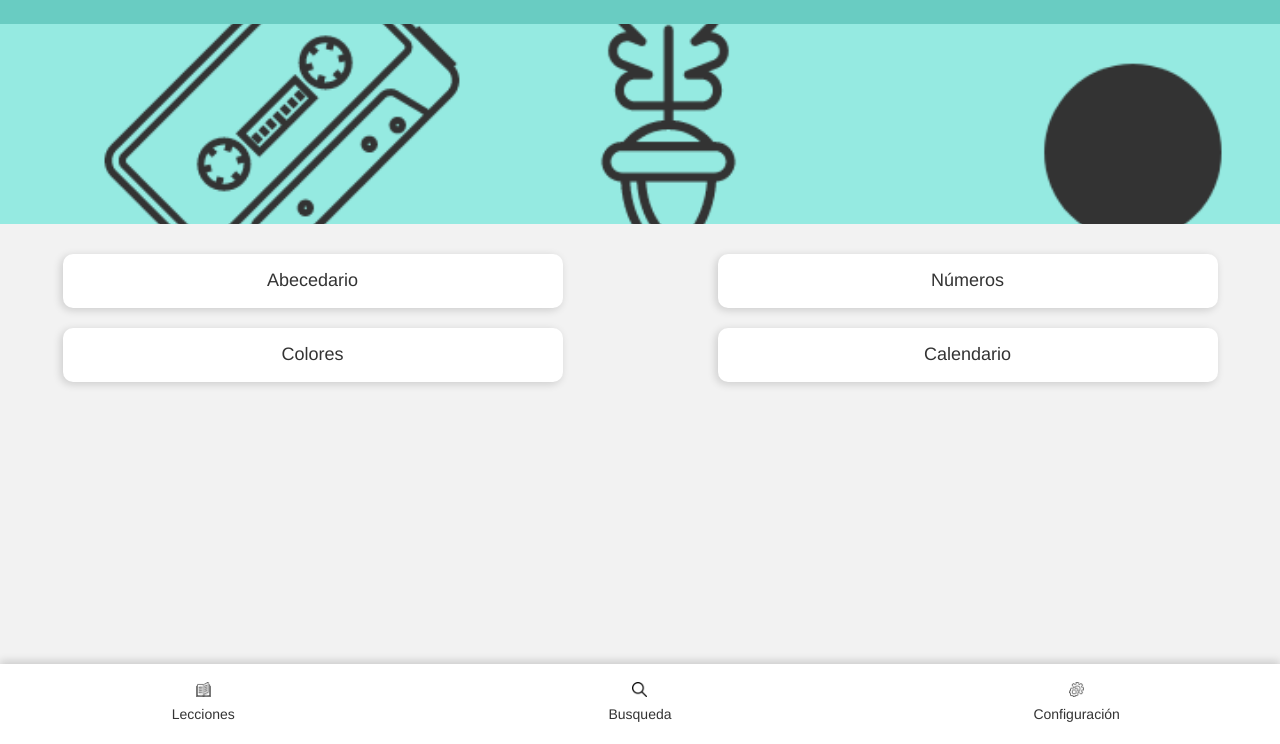
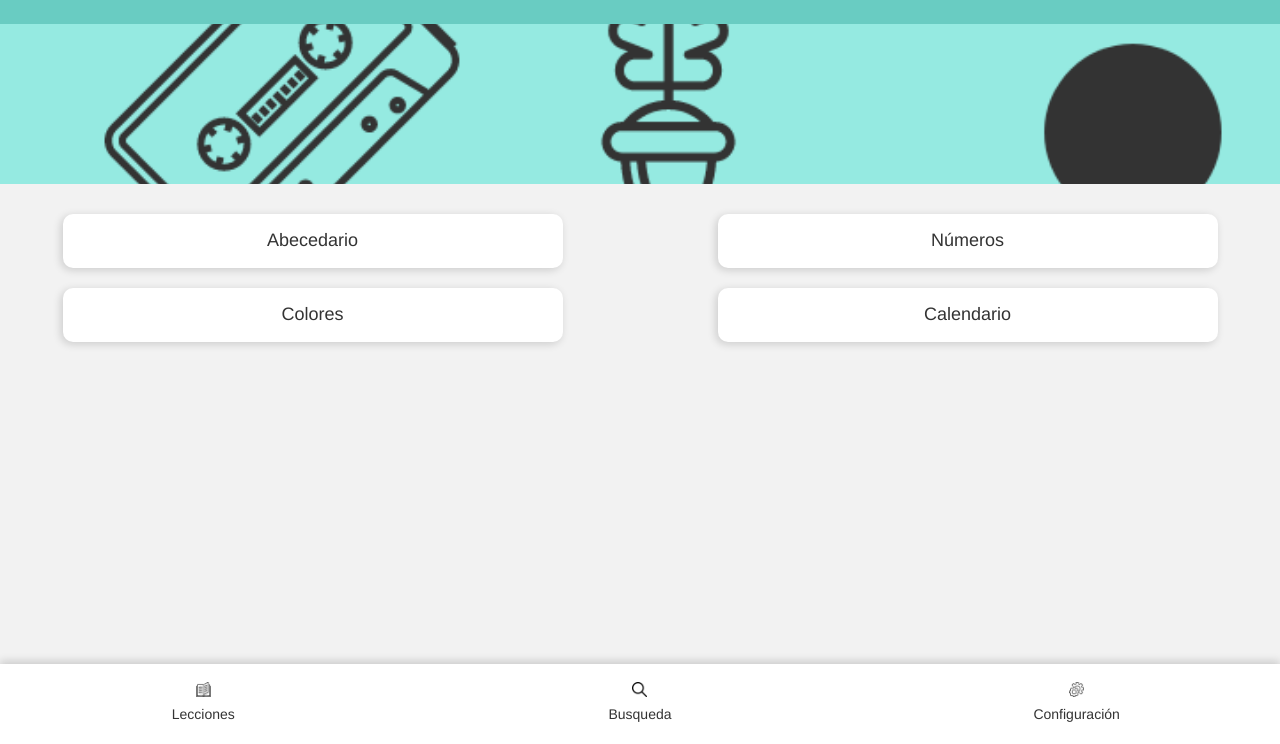
Before and after one commit to albyramirezr/LSV-App, a plain HTML site: page Nivel_1.html in a window 1280 px wide. Shown: the part 56-800 px from the top of the page. Drawn offline with Linux system fonts and the light colour scheme.

Commit message:
Update style.css

```diff
--- a/style.css
+++ b/style.css
@@ -128,7 +128,7 @@ padding-top: 5px;
 }
 .nivel_imagen_arriba_azul{
 	width: 100%;
-	height: 25%;
+	height: 20%;
 	background-image: url(./assents/pattern-blue.png) !important;
     background-size: cover;
     background-repeat: no-repeat;
```
